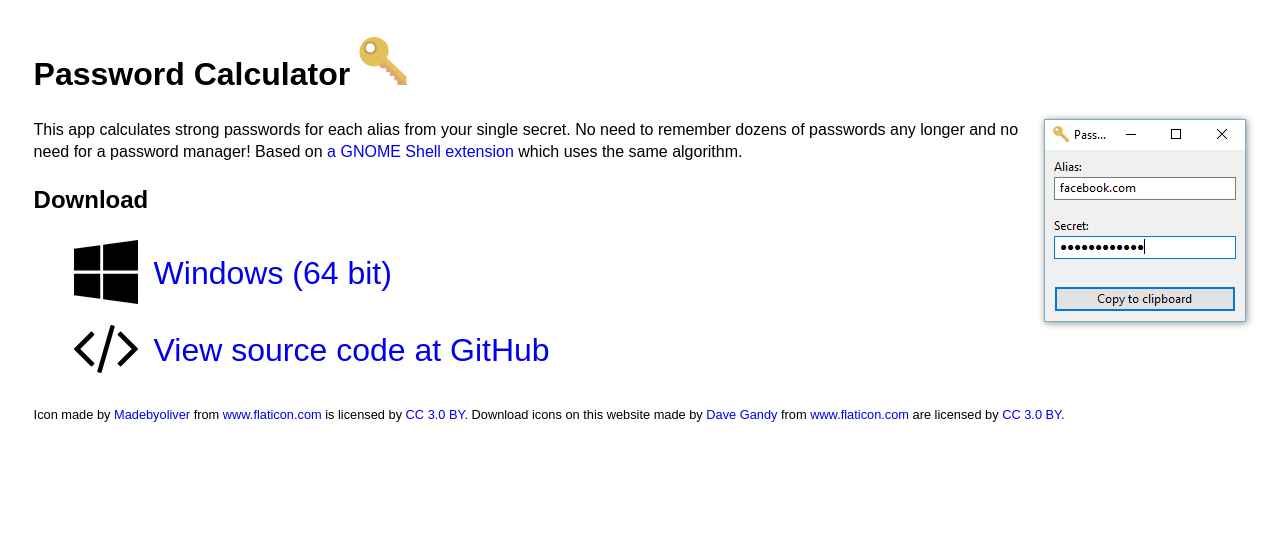
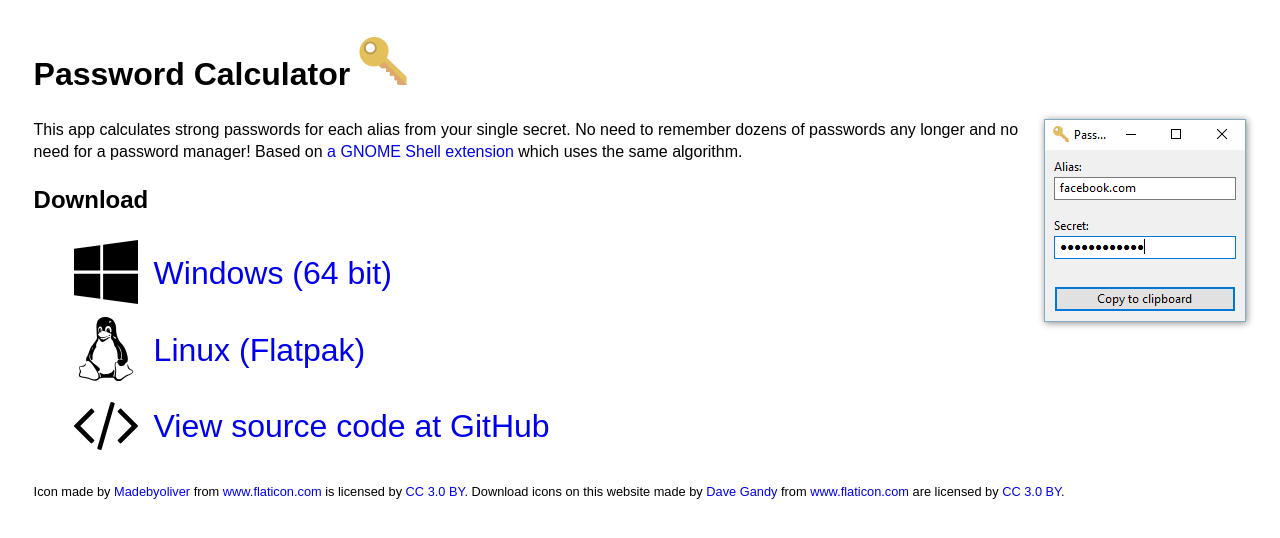
Before and after one commit to jhasse/pwcalculator, a plain HTML site: page index.html in a window 1280 px wide. Drawn offline with Linux system fonts and the light colour scheme.

Commit message:
Add Linux release

```diff
--- a/index.html
+++ b/index.html
@@ -47,6 +47,7 @@
 	<h2>Download</h2>
 	<ul>
 		<div class="download"><a href="https://github.com/jhasse/pwcalculator/releases/download/v1.0/pwcalculator.zip"><img height="64" src="windows-logo-silhouette.svg"/>Windows (64 bit)</a></div>
+		<div class="download"><a href="https://github.com/jhasse/pwcalculator/releases/download/v1.1/pwcalculator.flatpak"><img height="64" src="linux-logo.svg"/>Linux (Flatpak)</a></div>
 		<!--<div class="download"><a href="#"><img height="64" src="linux-logo.svg"/>Linux (64 bit)</a></div>-->
 		<div class="download"><a href="https://github.com/jhasse/pwcalculator"><img height="64" src="code.svg"/>View source code at GitHub</a></div>
 	</ul>
```
Also changed, not shown: 1 other file.
